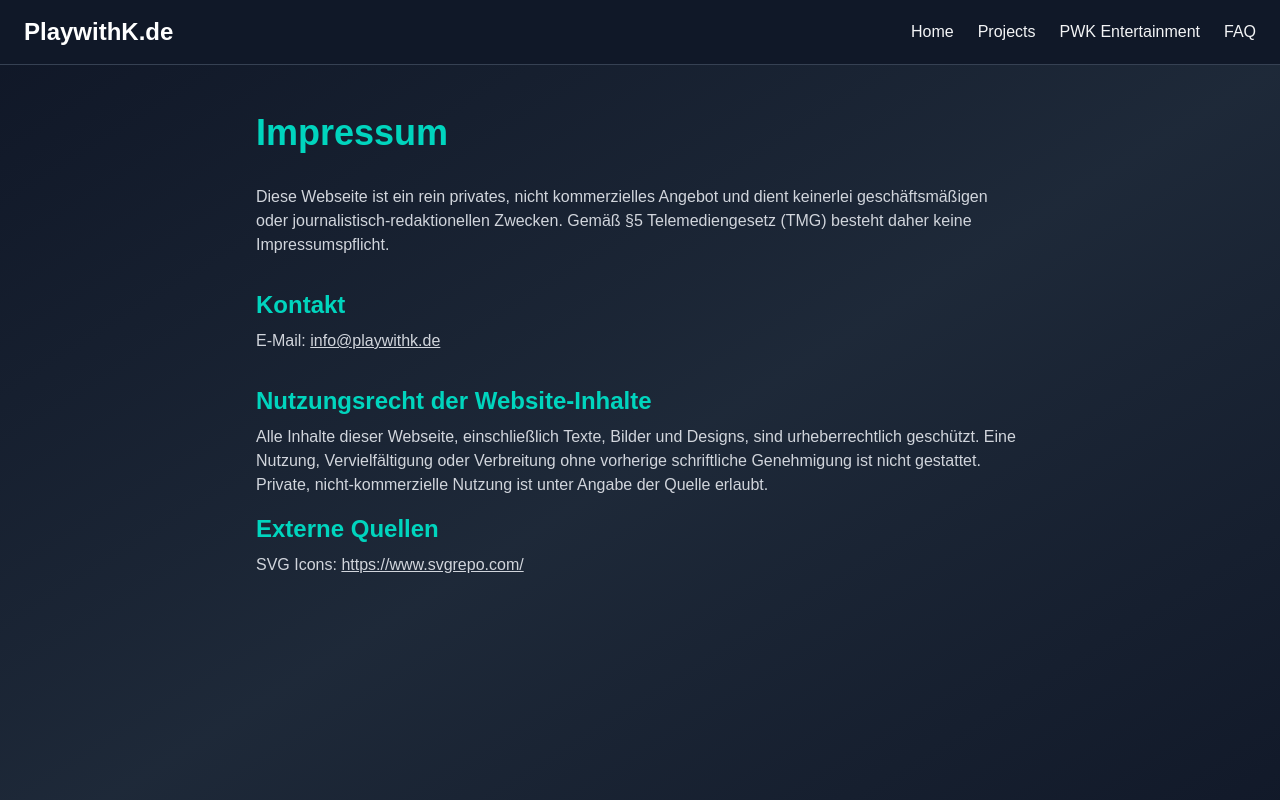
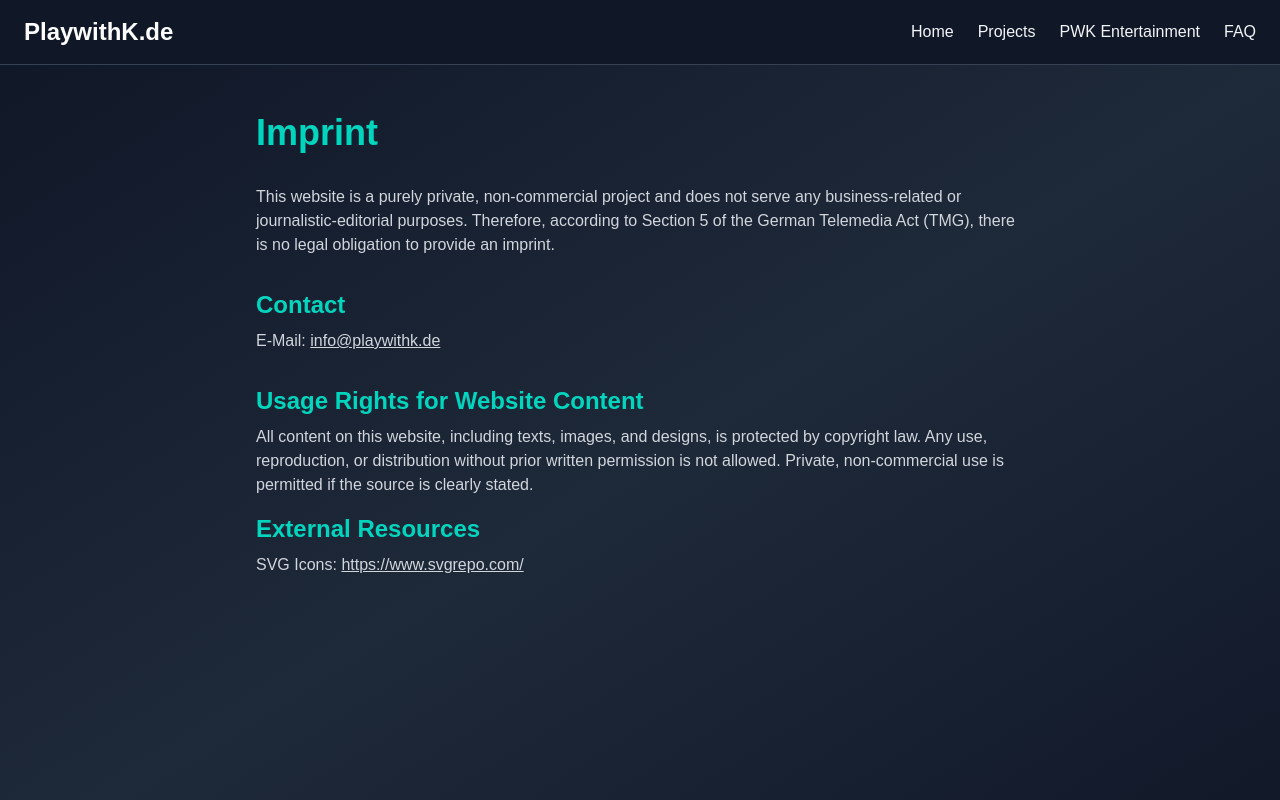
Before and after one commit to PlaywithK/PlaywithKde, a Next.js app: page /en/impressum in a window 1280 px wide. Shown: the top 800 px of the page. Built offline with nearby package versions, Linux system fonts and the light colour scheme.

Commit message:
Localization for "Kontakt" and "Impressum"

```diff
--- a/next.config.mjs
+++ b/next.config.mjs
@@ -2,7 +2,6 @@ import createNextIntlPlugin from 'next-intl/plugin';
 
 const nextConfig = {
   reactStrictMode: true,
-  // hier kannst du weitere Next.js Einstellungen setzen
 };
 
 export default createNextIntlPlugin()(nextConfig);
--- a/src/app/[locale]/impressum/page.js
+++ b/src/app/[locale]/impressum/page.js
@@ -1,37 +1,39 @@
-import Link from "next/link";
+"use client";
 
-export const metadata = {
-  title: "Impressum – PlaywithK",
-  description: "Impressum",
-};
+import { useTranslations } from "next-intl";
+import { useParams } from "next/navigation";
+import { useEffect } from "react";
 
 export default function Impressum() {
+  const t = useTranslations("Impressum");
+  const params = useParams();
+  const locale = params.locale;
+
+  useEffect(() => {
+    document.title = locale === "de"
+      ? "Impressum - PlaywithK.de"
+      : "Imprint - PlaywithK.de";
+  }, [locale]);
+
   return (
     <main className="min-h-screen bg-gradient-to-br from-gray-900 via-gray-800 to-gray-900 text-gray-100 px-6 py-12">
       <div className="max-w-3xl mx-auto">
-        <h1 className="text-4xl font-bold mb-8 text-teal-400">Impressum</h1>
+        <h1 className="text-4xl font-bold mb-8 text-teal-400">{t("title")}</h1>
 
         <section className="mb-8 space-y-4 text-gray-300">
-          <p>
-            Diese Webseite ist ein rein privates, nicht kommerzielles Angebot und dient keinerlei geschäftsmäßigen oder
-            journalistisch-redaktionellen Zwecken. Gemäß §5 Telemediengesetz (TMG) besteht daher keine Impressumspflicht.
-          </p>
+          <p>{t("description")}</p>
         </section>
 
         <section className="mb-8">
-          <h2 className="text-2xl font-semibold mb-2 text-teal-400">Kontakt</h2>
+          <h2 className="text-2xl font-semibold mb-2 text-teal-400">{t("contact.title")}</h2>
           <p className="text-gray-300">E-Mail: <a href="mailto:info@playwithk.de" className="underline hover:text-teal-400">info@playwithk.de</a></p>
         </section>
 
         <section className="mb-8 space-y-4 text-gray-300">
-          <h2 className="text-2xl font-semibold mb-2 text-teal-400">Nutzungsrecht der Website-Inhalte</h2>
-          <p>
-            Alle Inhalte dieser Webseite, einschließlich Texte, Bilder und Designs, sind urheberrechtlich geschützt. Eine
-            Nutzung, Vervielfältigung oder Verbreitung ohne vorherige schriftliche Genehmigung ist nicht gestattet. Private,
-            nicht-kommerzielle Nutzung ist unter Angabe der Quelle erlaubt.
-          </p>
+          <h2 className="text-2xl font-semibold mb-2 text-teal-400">{t("nutzungsrecht.title")}</h2>
+          <p>{t("nutzungsrecht.description")}</p>
 
-          <h2 className="text-2xl font-semibold mb-2 text-teal-400">Externe Quellen</h2>
+          <h2 className="text-2xl font-semibold mb-2 text-teal-400">{t("quellen.title")}</h2>
           <p>
             SVG Icons:{' '}
             <a href="https://www.svgrepo.com/" target="_blank" rel="noopener noreferrer" className="underline hover:text-teal-400">
--- a/src/app/[locale]/kontakt/page.js
+++ b/src/app/[locale]/kontakt/page.js
@@ -1,18 +1,27 @@
-import Link from "next/link";
+"use client";
 
-export const metadata = {
-  title: "Kontakt – PlaywithK",
-  description: "Kontakt",
-};
+import { useTranslations } from "next-intl";
+import { useParams } from "next/navigation";
+import { useEffect } from "react";
 
 export default function Kontakt() {
+  const t = useTranslations("Kontakt");
+  const params = useParams();
+  const locale = params.locale;
+
+  useEffect(() => {
+    document.title = locale === "de"
+      ? "Kontakt - PlaywithK.de"
+      : "Contact - PlaywithK.de";
+  }, [locale]);
+
   return (
     <main className="min-h-screen bg-gradient-to-br from-gray-900 via-gray-800 to-gray-900 text-gray-100 flex items-center justify-center px-6 py-12">
       <div className="max-w-3xl w-full">
-        <h1 className="text-4xl font-bold mb-8 text-teal-400 text-center">Kontakt</h1>
+        <h1 className="text-4xl font-bold mb-8 text-teal-400 text-center">{t("title")}</h1>
         <form className="flex flex-col gap-6 bg-gray-800 p-8 rounded-lg shadow-lg">
           <label className="flex flex-col text-gray-300">
-            Name
+            {t("contact.name")}
             <input
               type="text"
               name="name"
@@ -21,7 +30,7 @@ export default function Kontakt() {
             />
           </label>
           <label className="flex flex-col text-gray-300">
-            E-Mail
+            {t("contact.mail")}
             <input
               type="email"
               name="email"
@@ -30,7 +39,7 @@ export default function Kontakt() {
             />
           </label>
           <label className="flex flex-col text-gray-300">
-            Nachricht
+            {t("contact.message")}
             <textarea
               name="message"
               rows={6}
@@ -42,7 +51,7 @@ export default function Kontakt() {
             type="submit"
             className="bg-teal-500 hover:bg-teal-400 transition-colors duration-300 py-3 rounded font-semibold text-gray-900"
           >
-            Senden
+            {t("contact.send")}
           </button>
         </form>
       </div>
--- a/src/app/[locale]/page.js
+++ b/src/app/[locale]/page.js
@@ -3,11 +3,18 @@
 import { useTranslations } from "next-intl";
 import Link from "next/link";
 import { useParams } from "next/navigation";
+import { useEffect } from "react";
 
 export default function Home() {
   const t = useTranslations("HomePage");
   const params = useParams();
   const locale = params.locale;
+
+  useEffect(() => {
+    document.title = locale === "de"
+      ? "Startseite - PlaywithK.de"
+      : "Home - PlaywithK.de";
+  }, [locale]);
 
   return (
     <main className="min-h-screen bg-gradient-to-br from-gray-900 via-gray-800 to-gray-900 text-gray-100 px-4 sm:px-6 lg:px-8">
@@ -61,7 +68,7 @@ export default function Home() {
                   href={`/${locale}/${link}`}
                   className="inline-block bg-teal-600 hover:bg-teal-400 text-white font-medium px-5 py-2 rounded-full shadow transition-all"
                 >
-                  Mehr erfahren
+                  {t("projects.more")}
                 </Link>
               </div>
             </div>
--- a/src/i18n/request.ts
+++ b/src/i18n/request.ts
@@ -1,9 +1,7 @@
-// src/i18n/request.ts
 import { getRequestConfig } from 'next-intl/server';
 
 export default getRequestConfig(async ({ locale }) => {
-  // locale kommt aus der URL /de oder /en
-  const currentLocale = locale || 'de'; // Fallback auf 'de'
+  const currentLocale = locale || 'en';
 
   let messages;
   try {
--- a/src/messages/de.json
+++ b/src/messages/de.json
@@ -96,6 +96,29 @@
     "more": "Mehr erfahren",
     "all": "Zu allen Projekten"
   },
+  "Kontakt": {
+    "title": "Kontakt",
+    "contact": {
+      "name": "Name",
+      "mail": "E-Mail",
+      "message": "Nachricht",
+      "send": "Absenden"
+    }
+  },
+  "Impressum": {
+    "title": "Impressum",
+    "description": "Diese Webseite ist ein rein privates, nicht kommerzielles Angebot und dient keinerlei geschäftsmäßigen oder journalistisch-redaktionellen Zwecken. Gemäß §5 Telemediengesetz (TMG) besteht daher keine Impressumspflicht.",
+    "contact": {
+      "title": "Kontakt"
+    },
+    "nutzungsrecht": {
+      "title": "Nutzungsrecht der Website-Inhalte",
+      "description": "Alle Inhalte dieser Webseite, einschließlich Texte, Bilder und Designs, sind urheberrechtlich geschützt. Eine Nutzung, Vervielfältigung oder Verbreitung ohne vorherige schriftliche Genehmigung ist nicht gestattet. Private, nicht-kommerzielle Nutzung ist unter Angabe der Quelle erlaubt."
+    },
+    "quellen": {
+      "title": "Externe Quellen"
+    }
+  },
   "FAQ": {
     "title": "FAQ",
     "question1": "Wer betreibt diese Webseite?",
--- a/src/messages/en.json
+++ b/src/messages/en.json
@@ -6,7 +6,7 @@
     },
     "hero": {
       "title": "Welcome to PlaywithK.de",
-      "subtitle": "Video Creator · Gamer · Developer"
+      "subtitle": "Developer · Gamer · Video Creator"
     },
     "projects": {
       "title": "My Projects",
@@ -109,6 +109,29 @@
     "question5": "How often is the content updated?",
     "answer5": "The information on the website may be outdated as it is created in my free time. The exact last edit date can be seen at the bottom of each page."
   },
+  "Kontakt": {
+    "title": "Contact",
+    "contact": {
+      "name": "Name",
+      "mail": "Mail",
+      "message": "Message",
+      "send": "Send"
+    }
+  },
+  "Impressum": {
+    "title": "Imprint",
+    "description": "This website is a purely private, non-commercial project and does not serve any business-related or journalistic-editorial purposes. Therefore, according to Section 5 of the German Telemedia Act (TMG), there is no legal obligation to provide an imprint.",
+    "contact": {
+      "title": "Contact"
+    },
+    "nutzungsrecht": {
+      "title": "Usage Rights for Website Content",
+      "description": "All content on this website, including texts, images, and designs, is protected by copyright law. Any use, reproduction, or distribution without prior written permission is not allowed. Private, non-commercial use is permitted if the source is clearly stated."
+    },
+    "quellen": {
+      "title": "External Resources"
+    }
+  },
   "Navbar": {
     "home": "Home",
     "projects": "Projects",
@@ -117,7 +140,7 @@
   },
   "Footer": {
     "kontakt": "Contact",
-    "impressum": "Impressum",
+    "impressum": "Imprint",
     "copyright": "© {year} PlaywithK.de - All rights reserved."
   }
 }
```
